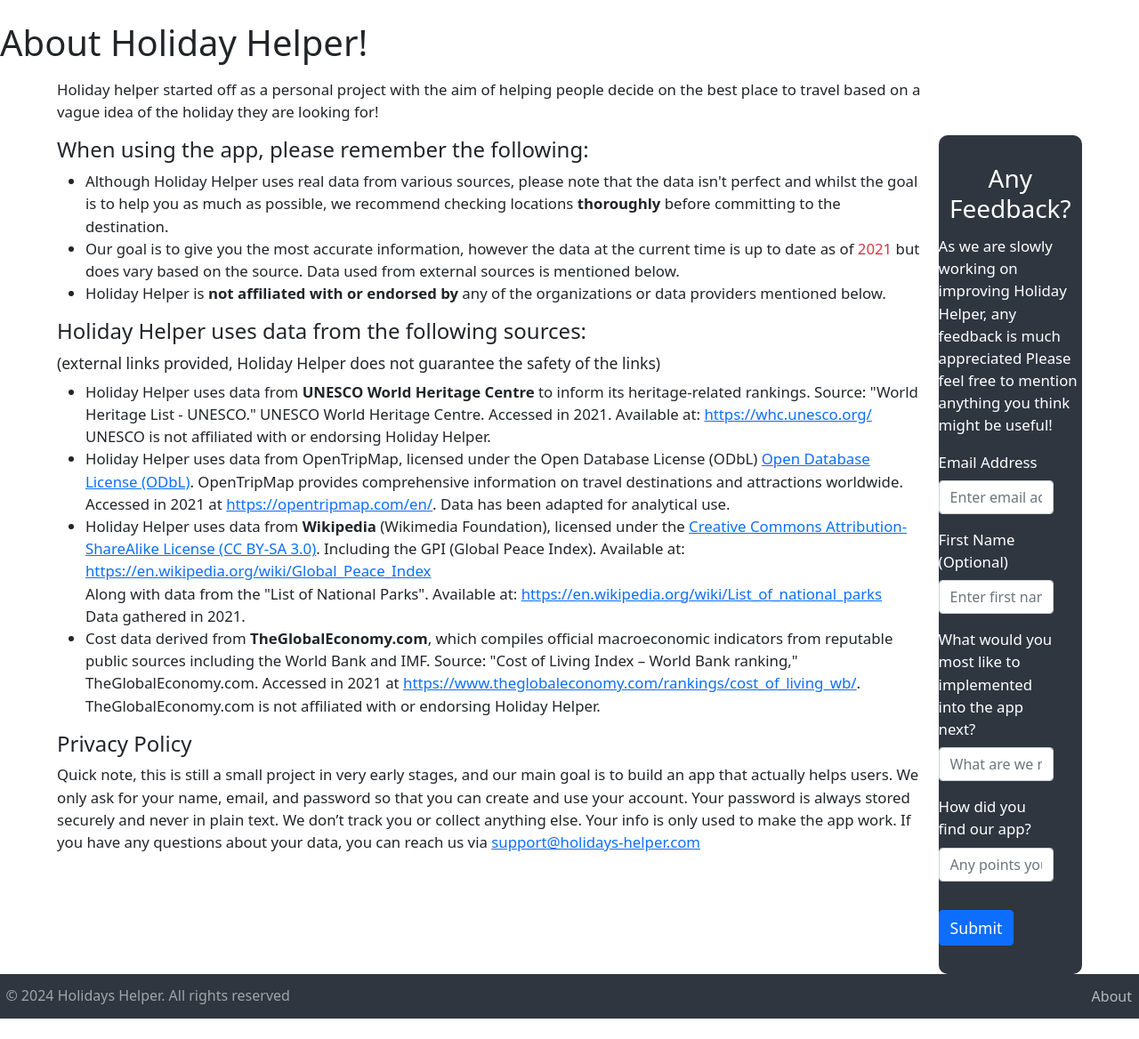
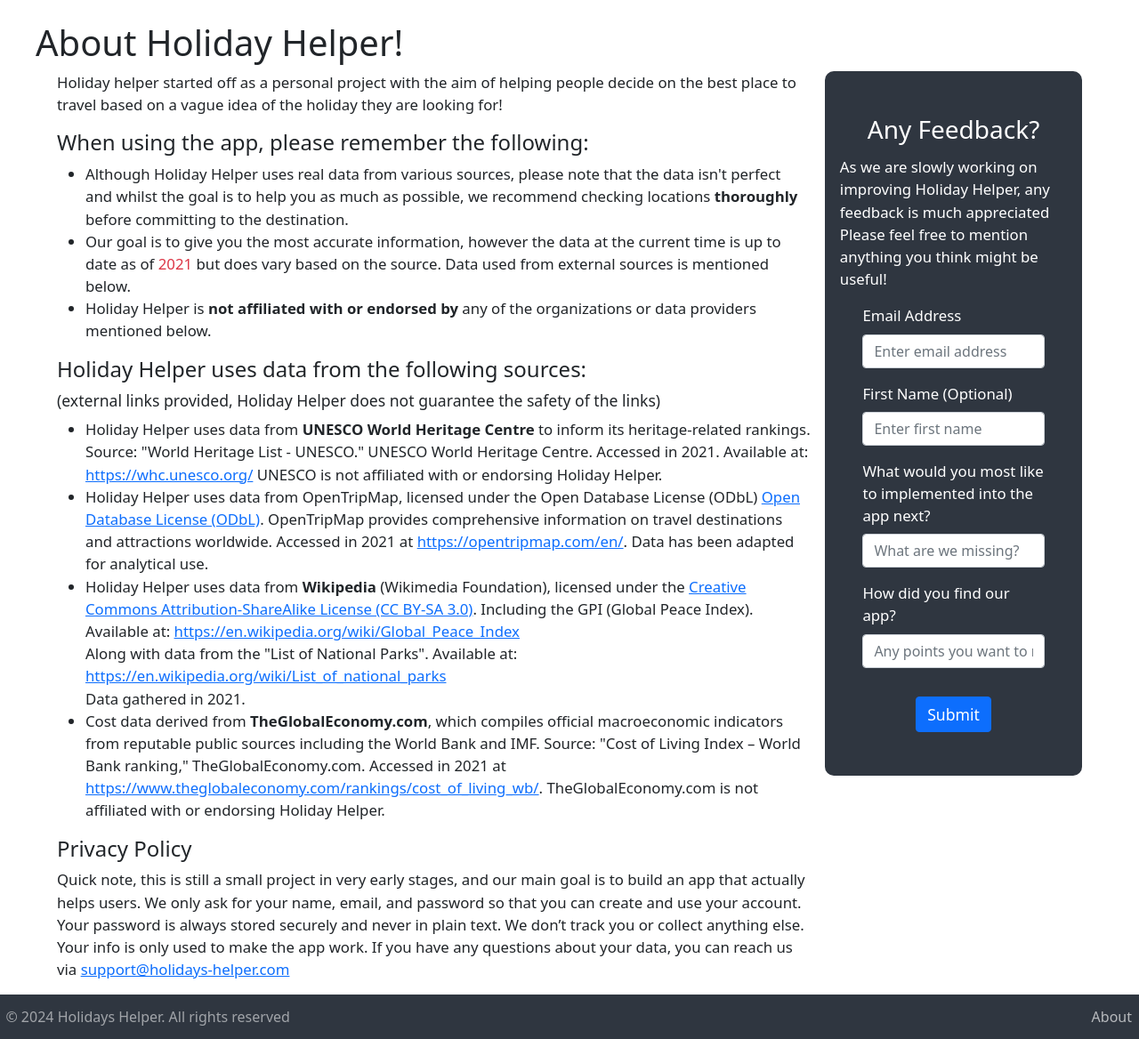
Before and after one commit to AhmedIMab/Holiday-Helper, a Flask app: page /about in a window 1280 px wide. Shown: the part 104-1272 px from the top of the page at 89% size. Before the commit the page ends 1249 px from the top, so only its background shows below. Run offline with Flask 3, Linux system fonts and the light colour scheme; some libraries are stand-ins or nearby versions.

Commit message:
styling feedback form

```diff
--- a/website/static/extra.css
+++ b/website/static/extra.css
@@ -282,8 +282,21 @@
 
 
 /* About page */
+.feedback-form-container {
+  width: auto;
+  margin: 0 auto auto auto;
+}
+
+.feedback-form-container form {
+  padding: 1em;
+}
+
 .about-container {
 
+}
+
+.about-header {
+  margin: 0 0 0 1em;
 }
 
 .about_main_container {
--- a/website/templates/about.html
+++ b/website/templates/about.html
@@ -80,8 +80,8 @@
                     </p>
                 </div>
             </section>
-            <div class="custom-form-container">
-                <form method="POST" class="custom-form d-flex flex-column">
+            <div class="custom-form-container feedback-form-container">
+                <form method="POST" class="custom-form d-flex flex-column align-items-center">
                     <h3 align="center">Any Feedback?</h3>
                     <p>As we are slowly working on improving Holiday Helper, any feedback is much appreciated
                         Please feel free to mention anything you think might be useful!</p>
```
